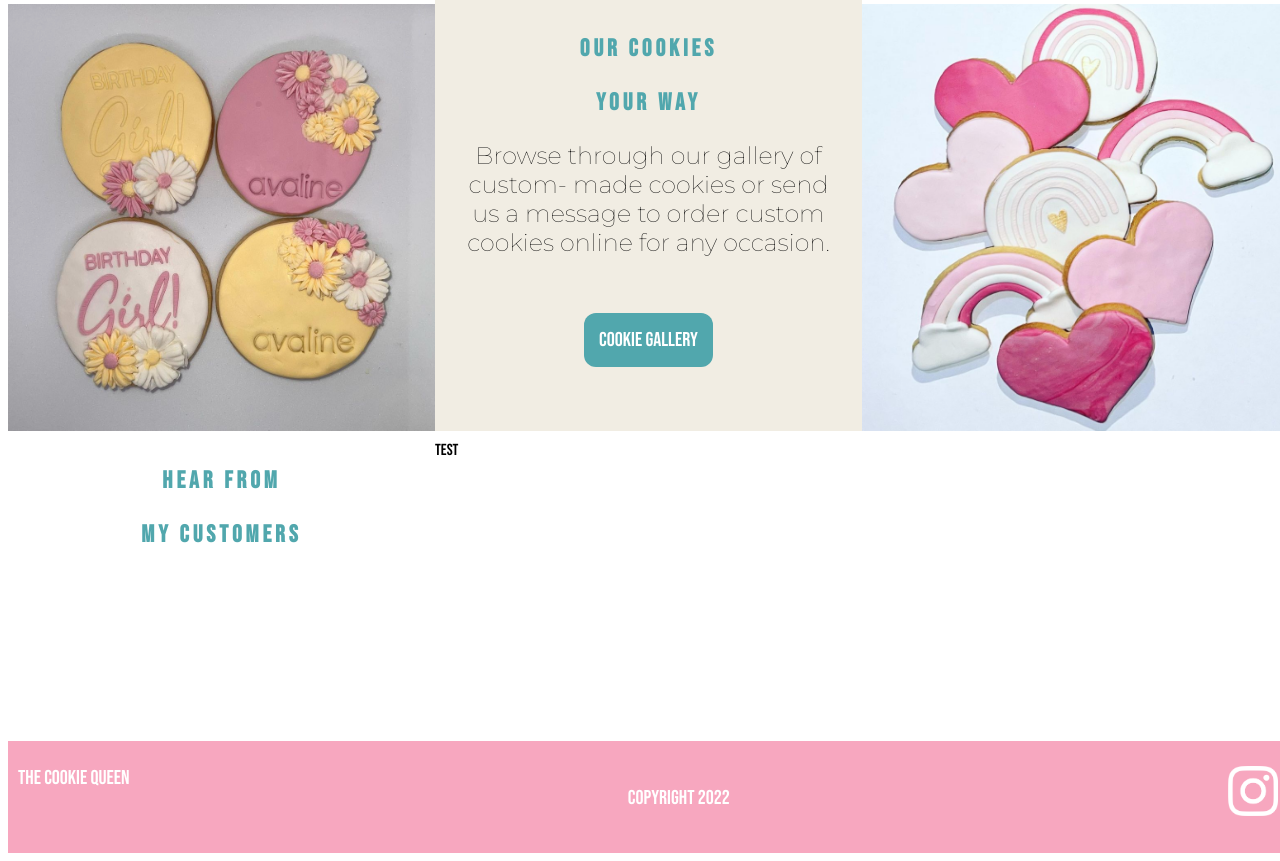
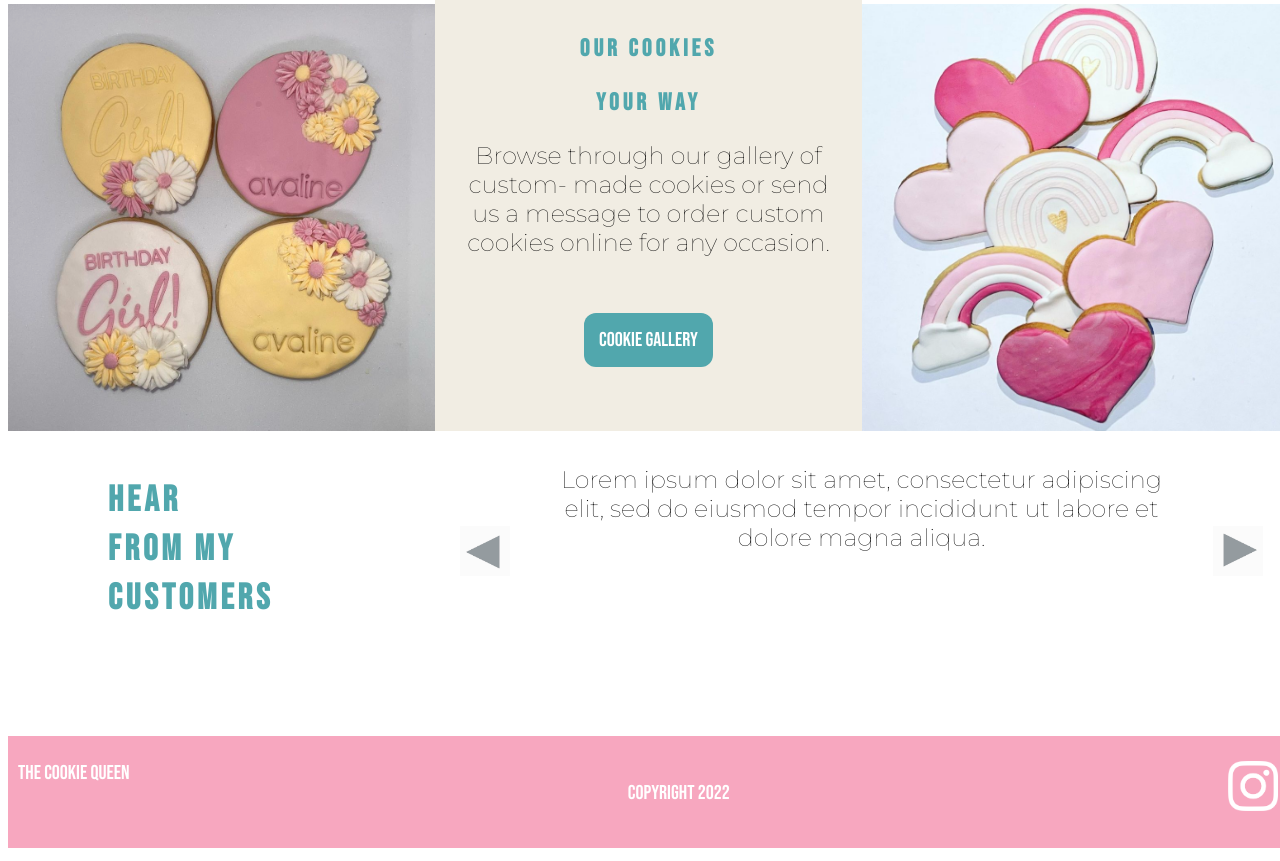
Before and after one commit to srose74/cookie-queen, a Flask app: page / in a window 1280 px wide. Shown: the part 683-1544 px from the top of the page. Run offline with Flask 2, Linux system fonts and the light colour scheme; data that the repository does not hold is empty; some libraries are stand-ins or nearby versions.

Commit message:
Models database.py

```diff
--- a/app.py
+++ b/app.py
@@ -3,7 +3,7 @@ from flask import Flask, render_template
 import os
 import psycopg2
 
-DATABASE_URL = os.environ.get('DATABASE_URL', 'dbname=cookie_db')
+DATABASE_URL = os.environ.get('DATABASE_URL', 'dbname=cookies_db')
 SECRET_KEY = os.environ.get('SECRET_KEY', 'some-key')
 
 app = Flask(__name__)
--- a/static/style.css
+++ b/static/style.css
@@ -48,6 +48,7 @@ h1 {
     display: flex;
     justify-content: right;
   }
+
 #hero-button {
     background-color: #51a7ad;
     border: none;
@@ -60,6 +61,7 @@ h1 {
     margin: 2px 2px;
     border-radius: 12px;
 }
+
 /*CSS for Tag Line*/
 .tag-line-container {
     background-color: white;
@@ -72,10 +74,20 @@ h1 {
     text-align: center;
 }
 
+#tag-line-text-left {
+    padding-top: 20px;
+    padding-left: 100px;
+    line-height: 80%;
+    color: #51a7ad;
+    font-size: 24px;
+    text-align: left;
+}
+
 #tag-line-paragraph {
     color: black;
     font-family: 'Montserrat', sans-serif;
     text-align: center;
+    font-size: 24px;
     padding-left: 20px;
     padding-right: 20px;
     padding-bottom: 30px;
@@ -105,28 +117,56 @@ h1 {
     background-color: #F1EDE3;
 }
 /*CSS for Grid Review*/
-.grid-container-2-col {
+.grid-container-4-col {
     display: grid;
     gap: 0px;
-    grid-template-columns: auto auto;
+    grid-template-columns: auto auto auto auto;
 }
 .grid-item-review-image {
     padding: 0;
     padding-top: 5px;
     margin: 0;
-    border: black;
-    height: 300px;
+    height: 250px;
     width: 427px;
 }
+
+.grid-item-left-arrow {
+    padding: 0;
+    padding-top: 50px;
+    margin: 0;
+    height: 250px;
+    width: 100px;
+    color: #51a7ad;
+    font-size: 100px;
+    text-align: center;
+    vertical-align: middle;
+}
+
 .grid-item-review-text {
     padding: 0;
     padding-top: 5px;
     margin: 0;
-    border: black;
-    height: 300px;
-    width: 853px;
+    height: 250px;
+    width: 653px;
+    vertical-align: middle;
 }
 
+.grid-item-right-arrow {
+    padding: 0;
+    padding-top: 50px;
+    margin: 0;
+    height: 250px;
+    width: 100px;
+    color: #51a7ad;
+    font-size: 100px;
+    text-align: center;
+    vertical-align: middle;
+}
+
+#arrow-image {
+    height: 50px;
+    width: 50px;
+}
 
 /*CSS for Footer*/
 .footer-container {
--- a/templates/index.html
+++ b/templates/index.html
@@ -34,12 +34,19 @@
         </div>
     </section>
     <section class="grid-review-container">
-        <div class="grid-container-2-col">
+        <div class="grid-container-4-col">
             <div class="grid-item-review-image">
-                <h1 id="tag-line-text">HEAR FROM</h1>
-                <h1 id="tag-line-text">MY CUSTOMERS</h1>
+                <div id="tag-line-text-left">
+                    <h1>HEAR</h1>
+                    <h1>FROM MY</h1>
+                    <h1>CUSTOMERS</h1>
+                </div>
             </div>
-            <div class="grid-item-review-text">Test</div>
+            <div class="grid-item-left-arrow"><img id="arrow-image" src="/static/images/arrow-left.jpg" alt="Click here to move backwards through reviews"></div>
+            <div class="grid-item-review-text">
+                <p id="tag-line-paragraph">Lorem ipsum dolor sit amet, consectetur adipiscing elit, sed do eiusmod tempor incididunt ut labore et dolore magna aliqua.</p>
+            </div>
+            <div class="grid-item-right-arrow"><img id="arrow-image" src="/static/images/arrow-right.jpg" alt="Click here to move forward through reviews"></div>
         </div>
 
     </section>
```
Also changed, not shown: models/database.py (added, +7 -0 lines), static/images/arrow-left.jpg (added), static/images/arrow-right.jpg (added), 1 other file.
